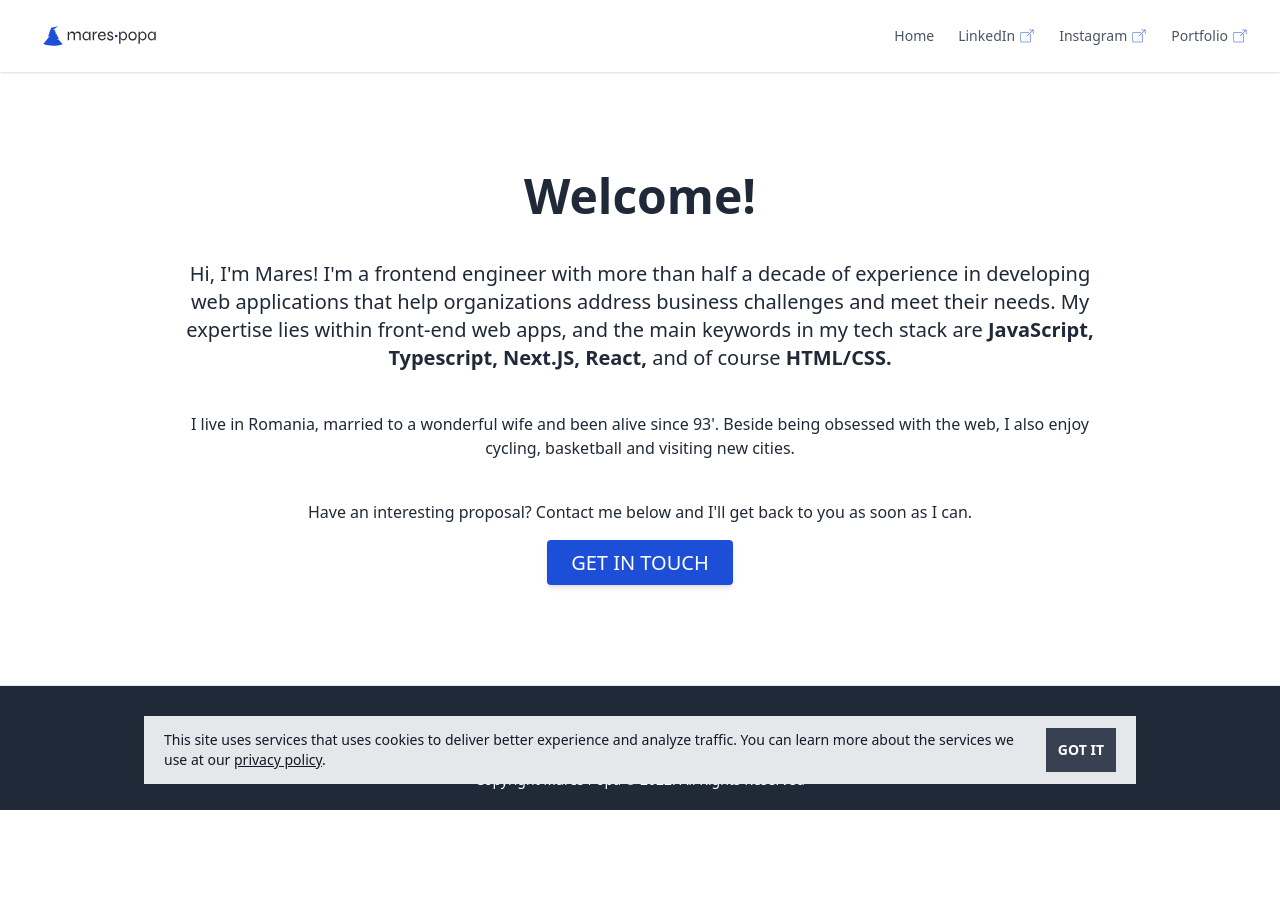
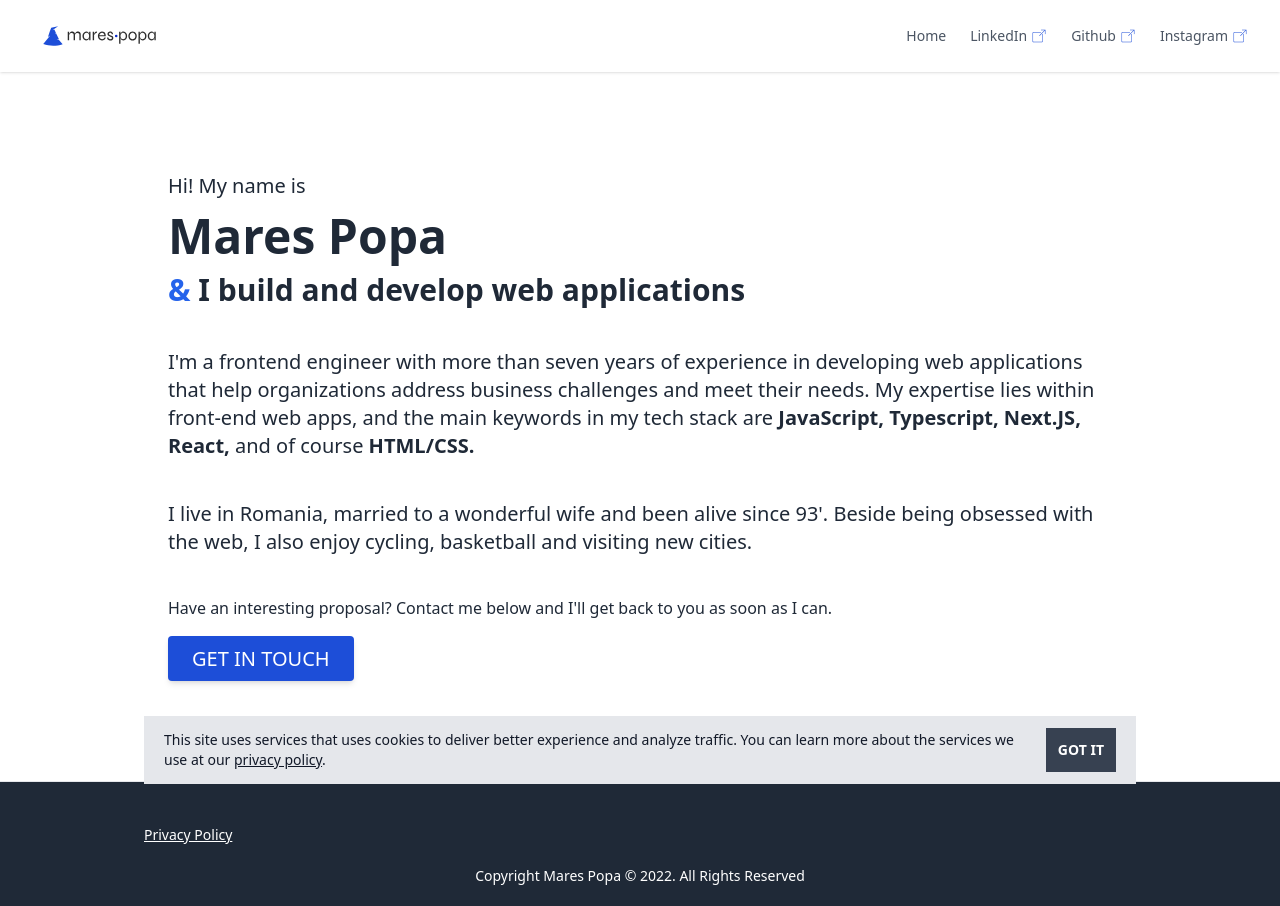
Before and after one commit to marespopa/marespopa, a Next.js app in the folder app/: page / in a window 1280 px wide. Before the commit the page ends 810 px from the top, so only its background shows below. Built offline with nearby package versions, Linux system fonts and the light colour scheme.

Commit message:
Update landing page text
- replace headings

```diff
--- a/app/components/global-navigation/GlobalLinks.tsx
+++ b/app/components/global-navigation/GlobalLinks.tsx
@@ -28,6 +28,17 @@ const GlobalLinks = () => {
       <li className="text-gray-600 hover:text-blue-600">
         <a
           target="_blank"
+          href="https://github.com/smoothwizz"
+          rel="noopener noreferrer"
+          className="flex items-center text-sm font-medium text-center capitalize"
+        >
+          <span className="mr-1">Github</span>
+          <Icon type="extLink" />
+        </a>
+      </li>
+      <li className="text-gray-600 hover:text-blue-600">
+        <a
+          target="_blank"
           href="https://www.instagram.com/smoothwizz"
           rel="noopener noreferrer"
           className="flex items-center text-sm font-medium text-center capitalize"
@@ -36,17 +47,6 @@ const GlobalLinks = () => {
           <Icon type="extLink" />
         </a>
       </li>
-      <li className="text-gray-600 hover:text-blue-600">
-        <a
-          target="_blank"
-          href="https://www.behance.net/maresp"
-          rel="noopener noreferrer"
-          className="flex items-center text-sm font-medium text-center capitalize"
-        >
-          <span className="mr-1">Portfolio</span>
-          <Icon type="extLink" />
-        </a>
-      </li>
     </ul>
   )
 }
--- a/app/components/landing/Landing.tsx
+++ b/app/components/landing/Landing.tsx
@@ -3,11 +3,17 @@ import React from 'react'
 const Landing = () => {
   return (
     <section className="my-5">
-      <div className="text-center text-gray-800 py-20 px-6">
-        <h1 className="text-5xl font-bold mt-0 mb-6">Welcome!</h1>
+      <div className=" text-gray-800 py-20 px-6">
+        <p className="mt-0 mb-3 mx-auto text-xl">Hi! My name is</p>
+
+        <h1 className="text-5xl font-bold my-3">Mares Popa</h1>
+        <h2 className="text-3xl font-bold mt-3 mb-6">
+          <span className="text-blue-600">&</span> I build and develop web
+          applications
+        </h2>
 
         <p className="my-10 mx-auto text-xl">
-          {`Hi, I'm Mares! I'm a frontend engineer with more than half a decade of
+          {`I'm a frontend engineer with more than seven years of
           experience in developing web applications that help organizations
           address business challenges and meet their needs. My expertise lies
           within front-end web apps, and the main keywords in my tech stack are `}
@@ -16,7 +22,7 @@ const Landing = () => {
           </span>
           {'and of course '} <span className="font-bold">HTML/CSS.</span>
         </p>
-        <p className="my-4 mx-auto text-md">
+        <p className="my-4 mx-auto text-xl">
           {`I live in Romania, married to a wonderful wife and been alive since
           93'. Beside being obsessed with the web, I also enjoy cycling,
           basketball and visiting new cities.`}
```
